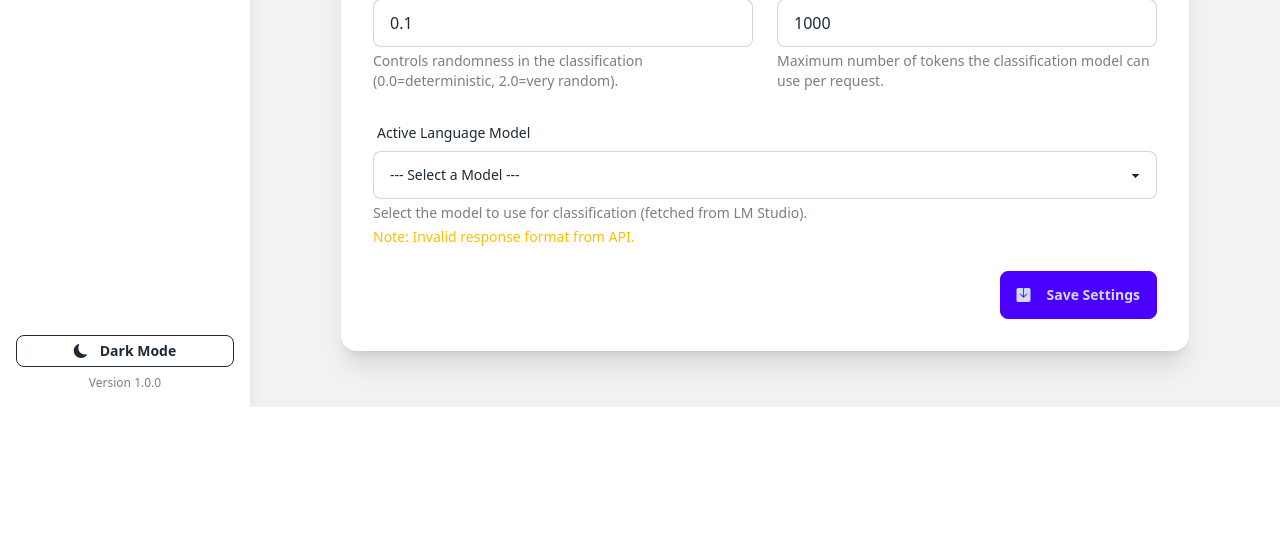
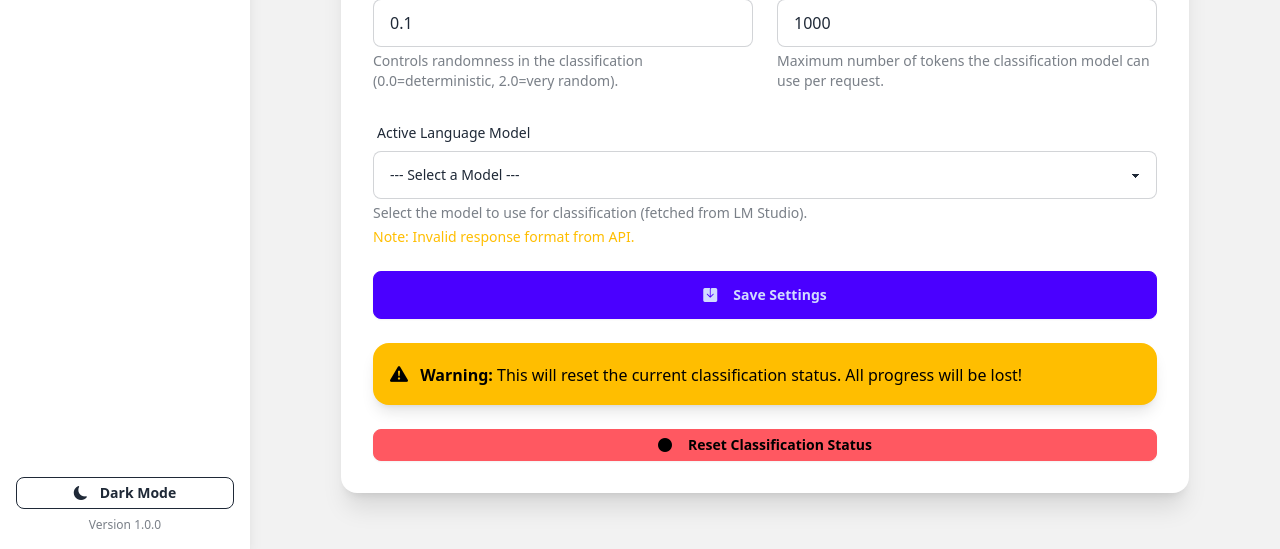
Before and after one commit to raziolo/BrowserHistoryAnalyzer, a Django app: page /settings/ in a window 1280 px wide. Shown: the part 860-1409 px from the top of the page. Before the commit the page ends 1267 px from the top, so only its background shows below. Run offline with Django 5.2, Linux system fonts and the light colour scheme; data that the repository does not hold is empty; parts of the project's set-up code (start-up, migrations or seed data) failed here and were passed over; some libraries are stand-ins or nearby versions.

Commit message:
fixed more bugs, added reset status button in settings

```diff
--- a/frontend/urls.py
+++ b/frontend/urls.py
@@ -8,7 +8,8 @@
     path('make_backup', views.make_backup, name='make_backup'),
     path('classification', views.classification, name='classification'),
     path('start_classification', views.start_classification, name='start_classification'),
-    path('classification_status', views.classification_status, name='classification_status'),
+    path('get_classification_status', views.get_classification_status, name='get_classification_status'),
+    path('reset_classification_status', views.reset_classification_status, name='reset_classification_status'),
     path('settings/', views.settings_view, name='settings'),
 
     path('history/', HistoryEventListView.as_view(), name='history_list'),
--- a/frontend/views.py
+++ b/frontend/views.py
@@ -23,7 +23,11 @@
 
 logger = app_settings.LOGGER
 
-
+def reset_classification_status(request):
+    """Reset the classification status to 'Complete'."""
+    App_Settings.objects.filter(name='classification_status').update(value=1)
+    messages.success(request, "Classification status reset to complete.")
+    return redirect('classification')
 
 def get_category_distribution(browser: str) -> Dict[str, int]:
     from django.db.models import Count
@@ -50,7 +54,7 @@
     return list(qs)
 
 
-def get_recent_history(browser: str, limit: int = 10) -> List[Dict]:
+def get_recent_history(browser: str, limit: int = 20) -> List[Dict]:
     qs = HistoryEvent.objects.filter(browser=browser.lower()) \
              .order_by('-last_visit') \
              .values('url', 'title', 'category', 'last_visit', 'visit_count')[:limit]
@@ -156,7 +160,6 @@
 
     # Prepare chart data
     chart_data = {
-
         'timeline_labels': sorted(
             list({entry['day'] for entry in timeline_data['chrome'] + timeline_data['firefox']})),
         'chrome_timeline': [entry['count'] for entry in timeline_data['chrome']],
@@ -217,7 +220,10 @@
     global classifier
     # Date range setup
     end_date = datetime.now()
-    start_date = end_date - timedelta(days=app_settings.DAYS_TO_ANALYZE)
+    # Get the number of days to analyze from settings
+    days_to_analyze = App_Settings.objects.get(name='days_to_analyze').value
+    start_date = end_date - timedelta(days= days_to_analyze)
+    print(days_to_analyze)
 
     # Classification process
     print("\nClassifying history...")
@@ -286,6 +292,7 @@
     can_start_classification = None
     try:
         status = App_Settings.objects.get(name='classification_status').value
+        print(status)
         if status == 0:
             can_start_classification = False
         elif status == 1:
@@ -293,8 +300,6 @@
     except Exception as e:
         logging.error(f"Error retrieving classification status: {e}")
         can_start_classification = True
-
-    print(can_start_classification)
 
     latest_backup = get_latest_backup_date()
 
@@ -307,7 +312,7 @@
     return render(request, 'frontend/classification.html', context)
 
 
-def classification_status(request):
+def get_classification_status(request):
     """Check the status of the classification process."""
     global classifier
 
@@ -320,6 +325,14 @@
         'progress': int((status.get('processed', 0) / max(1, status.get('total', 1))) * 100) if status.get('total', 0) > 0 else 0,
         'browser': status.get('browser', 'Unknown'),
     }
+
+    db_status = App_Settings.objects.get(name='classification_status').value
+
+    if data['remaining'] == 0 and db_status == 1:
+        # Classification is complete
+        response = HttpResponse()
+        response['HX-Redirect'] = reverse('classification')
+        return response
 
     return render(request, 'components/progress.html', data)
 
--- a/templates/frontend/classification.html
+++ b/templates/frontend/classification.html
@@ -81,7 +81,7 @@
                 </div>
                 {# HTMX Polling Section #}
                 <div
-                    hx-get="{% url 'classification_status' %}"
+                    hx-get="{% url 'get_classification_status' %}"
                     hx-trigger="every 1s"
                     hx-swap="innerHTML"
                     class="flex-1 my-4"
--- a/templates/frontend/home.html
+++ b/templates/frontend/home.html
@@ -231,7 +231,6 @@
     {# Data Generation Footer - Spanning full width #}
     <div class="col-span-1 lg:col-span-2 xl:col-span-3 mt-4">
         <footer class="text-center text-base-content/60 text-sm">
-             Data generated on: {{ generation_time|date:"Y-m-d H:i:s"|default:"N/A" }} {# Example: Use actual variable #}
              {# Static Fallback #}
              {# Data generated on: 2025-04-23 10:28:14 #}
         </footer>
--- a/templates/frontend/settings.html
+++ b/templates/frontend/settings.html
@@ -141,10 +141,26 @@
                 </div>
 
                 <div class="card-actions justify-end mt-8">
-                    <button type="submit" class="btn btn-primary">
+                    <button type="submit" class="btn btn-primary w-full">
                         <i class="bi bi-save-fill mr-2"></i>
                         Save Settings
                     </button>
+                </div>
+
+                <div class="text-right mt-4">
+                    <div class="alert alert-warning shadow-lg">
+                        <div>
+                            <i class="bi bi-exclamation-triangle-fill text-lg"></i>
+                            <span class="font-bold ml-2">Warning:</span>
+                            <span>This will reset the current classification status. All progress will be lost!</span>
+                        </div>
+                    </div>
+                </div>
+                <div class="mt-4 col-span-2">
+                    <a href="{% url 'reset_classification_status' %}" class="btn btn-sm btn-error w-full">
+                        <i class="bi bi-circle-fill mr-2"></i>
+                        Reset Classification Status
+                    </a>
                 </div>
             </form>
         </div>
```
Also changed, not shown: HistoryApp/app_settings.py (+1 -25 lines), classifier/main.py (+9 -6 lines), templates/components/progress.html (+20 -25 lines).
